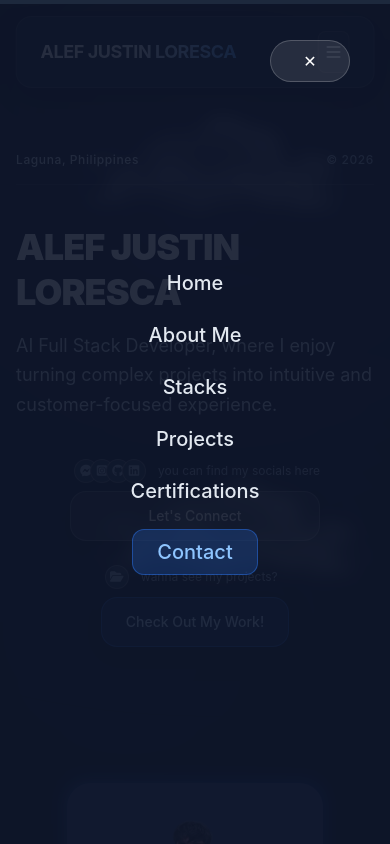
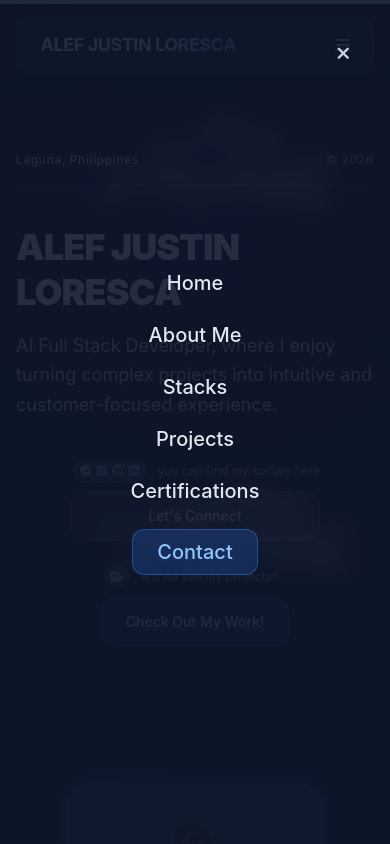
Before and after one commit to krobbus/Portfolio, a React (Vite) app: page / in a window 390 px wide. Both pictures are taken after a click on the button 333 px from the left and 52 px from the top of the page. Built offline with nearby package versions, Linux system fonts and the light colour scheme.

Commit message:
style: Replace close menu button with font awesome xmark icon

```diff
--- a/src/App.tsx
+++ b/src/App.tsx
@@ -74,7 +74,7 @@ function App() {
         </div>
 
         <button
-          className="md:hidden text-slate-300 hover:text-white focus:outline-none p-2 rounded-lg bg-white/5 border border-white/10"
+          className="md:hidden text-slate-300 hover:text-white focus:outline-none cursor-pointer"
           onClick={() => setMenuOpen(!menuOpen)}
           aria-label="Toggle Menu"
         >
@@ -85,11 +85,11 @@ function App() {
       {menuOpen && (
         <div className="fixed inset-0 top-0 left-0 w-screen h-screen h-[100dvh] z-50 bg-black/90 bg-slate-900/90 flex flex-col justify-center items-center p-8 space-y-6 md:hidden animate-fade-in">
           <button
-            className="absolute w-20 top-10 right-10 p-2 rounded-full bg-white/10 border border-white/20 text-white"
+            className="absolute top-10 right-10 text-slate-300 text-lg cursor-pointer hover:text-white focus:outline-none"
             onClick={() => setMenuOpen(false)}
             aria-label="Close menu"
           >
-            ✕
+            <i className="fa-solid fa-xmark"></i>
           </button>
 
           <div id="mobileMenuLinks" className="flex flex-col items-center space-y-6 text-xl font-medium text-slate-200">
```
